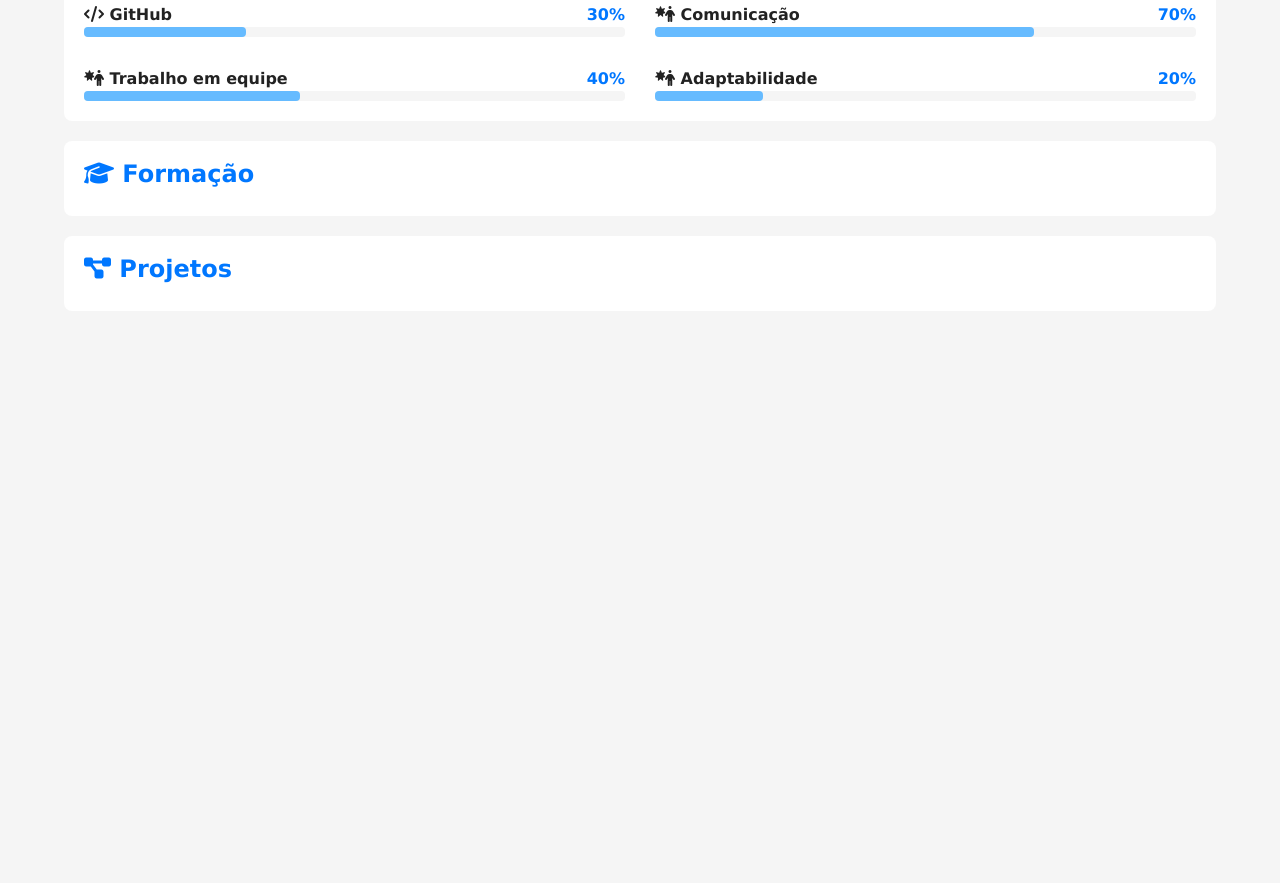
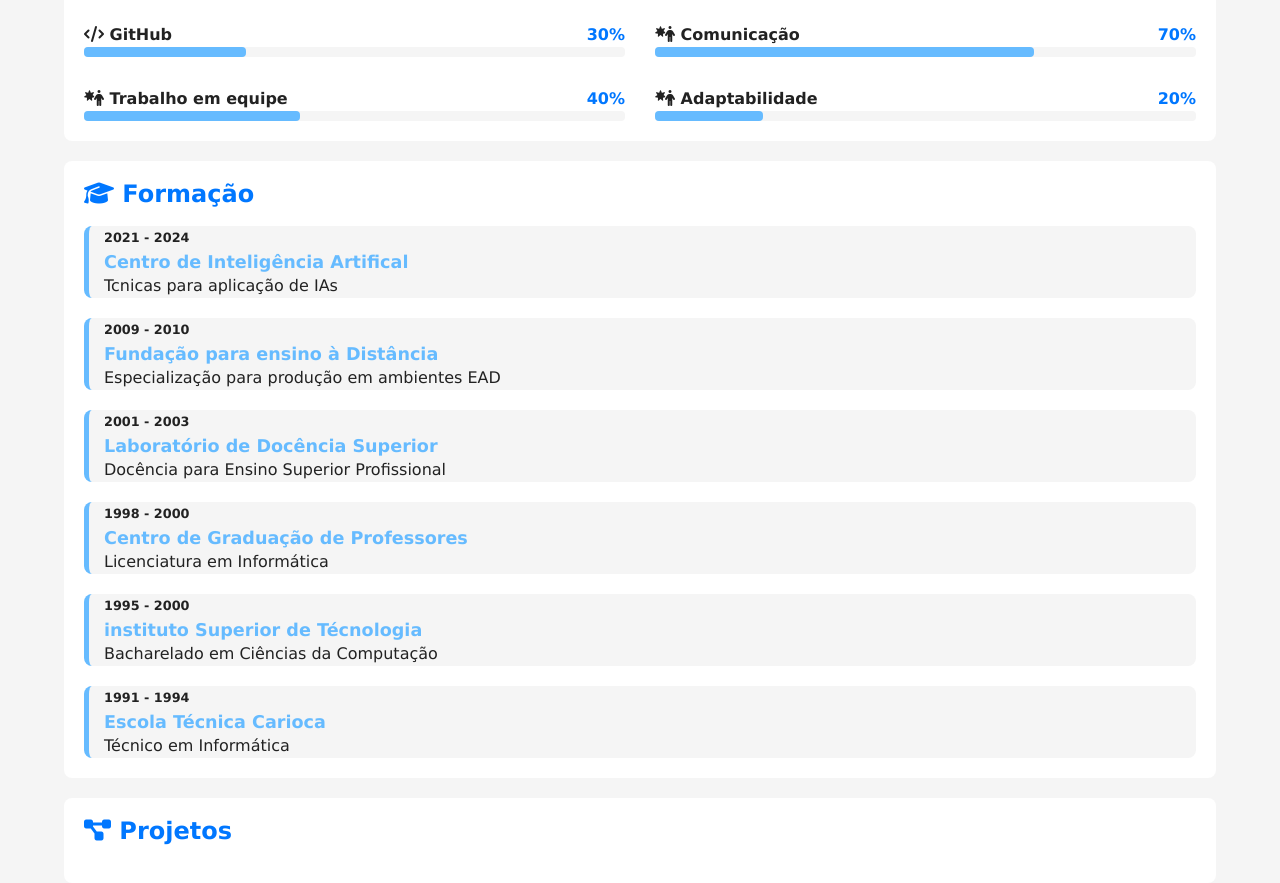
Before and after one commit to Hothon-7/Learning-Archive, a plain HTML site: page curso-em-video-projetos/Projeto-portifolio/projeto-portfolio/index.html in a window 1280 px wide. Shown: the part 1391-2274 px from the top of the page. Before the commit the page ends 1722 px from the top, so only its background shows below. Drawn offline with Linux system fonts and the light colour scheme.

Commit message:
área de formações

```diff
--- a/curso-em-video-projetos/Projeto-portifolio/projeto-portfolio/estilos/style.css
+++ b/curso-em-video-projetos/Projeto-portifolio/projeto-portfolio/estilos/style.css
@@ -127,7 +127,7 @@ section#ficha{
  }
  article h2{
   color: var(--destaque);
-  margin-bottom: 10px;
+  margin-bottom: 20px;
  }
 
 #skill-container{
@@ -161,7 +161,32 @@ section#ficha{
   background-color: var(--destaque-inverso);
   border-radius: 4px;
 }
-
+#formacao-container{
+  display: flex;
+  flex-direction: column-reverse;
+  gap: 20px;
+}
+#formacao-container .curso{
+  background-color: var(--fundo-principal);
+  border-radius: 8px;
+  border-left: 5px solid var(--destaque-inverso);
+  padding-left: 15px;
+}
+#formacao-container .curso:hover{
+  border-left-width: 15px;
+  transition: border-width 0.5s, border-color 0.8s;
+  cursor: pointer;
+  border-color: var(--destaque);
+}
+#formacao-container .periodo{
+  font-size: 0.8em;
+  font-weight: bold;
+  color: var(--texto);
+}
+#formacao-container .instituicao{
+  color: var(--destaque-inverso);
+  font-size: 1.1em;
+}
 @media screen and (min-width: 768px){
   #skill-container{
     grid-template-columns: 1fr 1fr;
--- a/curso-em-video-projetos/Projeto-portifolio/projeto-portfolio/index.html
+++ b/curso-em-video-projetos/Projeto-portifolio/projeto-portfolio/index.html
@@ -188,6 +188,79 @@
                     <i class="fa-solid fa-graduation-cap"></i>
                     Formação
                 </h2>
+                <div id="formacao-container">
+                    <div class="curso">
+                        <p class="periodo">
+                           1991 - 1994
+                        </p>
+                        <h3 class="instituicao">
+                            Escola Técnica Carioca
+                        </h3>
+                        <p class="titulacao">
+                            Técnico em Informática
+                        </p>
+                    </div>
+                    <div id="formacao-container">
+                    <div class="curso">
+                        <p class="periodo">
+                           1995 - 2000
+                        </p>
+                        <h3 class="instituicao">
+                            instituto Superior de Técnologia
+                        </h3>
+                        <p class="titulacao">
+                            Bacharelado em Ciências da Computação
+                        </p>
+                    </div>
+                    <div id="formacao-container">
+                    <div class="curso">
+                        <p class="periodo">
+                           1998 - 2000
+                        </p>
+                        <h3 class="instituicao">
+                            Centro de Graduação de Professores
+                        </h3>
+                        <p class="titulacao">
+                            Licenciatura em Informática
+                        </p>
+                    </div>
+                    <div id="formacao-container">
+                    <div class="curso">
+                        <p class="periodo">
+                           2001 - 2003
+                        </p>
+                        <h3 class="instituicao">
+                            Laboratório de Docência Superior
+                        </h3>
+                        <p class="titulacao">
+                            Docência para Ensino Superior Profissional
+                        </p>
+                    </div>
+                </div>
+                <div id="formacao-container">
+                    <div class="curso">
+                        <p class="periodo">
+                           2009 - 2010
+                        </p>
+                        <h3 class="instituicao">
+                            Fundação para ensino à Distância
+                        </h3>
+                        <p class="titulacao">
+                            Especialização para produção em ambientes EAD
+                        </p>
+                    </div>
+                    <div id="formacao-container">
+                    <div class="curso">
+                        <p class="periodo">
+                           2021 - 2024
+                        </p>
+                        <h3 class="instituicao">
+                            Centro de Inteligência Artifical
+                        </h3>
+                        <p class="titulacao">
+                            Tcnicas para aplicação de IAs
+                        </p>
+                    </div>
             </article><!--Fim article formação-->
             <article id="projetos">
                 <h2>
```
